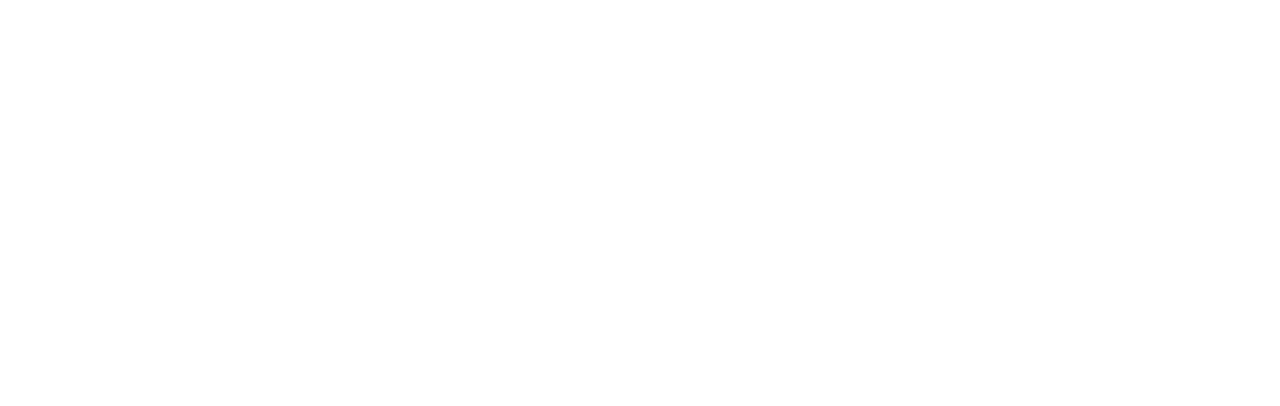
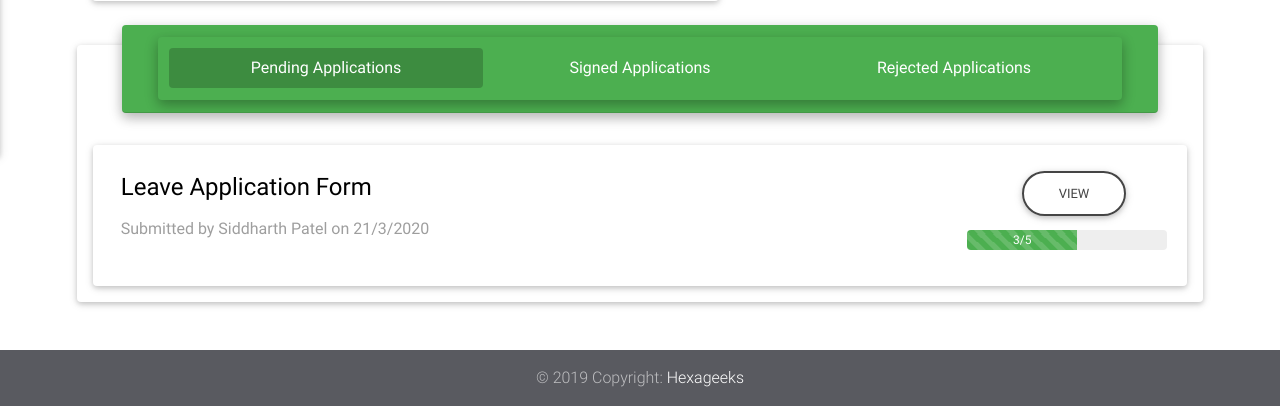
Before and after one commit to siddharthtpatel/PaperlessOffice_SIH_2020_WebApp, a Django app: page /dashboard/ in a window 1280 px wide. Before the commit the part shown is empty. Shown: the part 644-1050 px from the top of the page. Before the commit the page ends 26 px from the top, so only its background shows below. Run offline with Django 3.2, Linux system fonts and the light colour scheme; parts of the project's set-up code (start-up, migrations or seed data) failed here and were passed over; some libraries are stand-ins or nearby versions.

Commit message:
Division of Dashboard Done

```diff
--- a/daftar/settings.py
+++ b/daftar/settings.py
@@ -67,6 +67,7 @@ TEMPLATES = [
     {
         'BACKEND': 'django.template.backends.django.DjangoTemplates',
         'DIRS': [
+            'dashboard/templates',
             'templates/'
         ],
         'APP_DIRS': True,
@@ -119,7 +120,7 @@ AUTH_PASSWORD_VALIDATORS = [
 
 LANGUAGE_CODE = 'en-us'
 
-TIME_ZONE = 'UTC'
+TIME_ZONE = 'Asia/Kolkata'
 
 USE_I18N = True
 
--- /dev/null
+++ b/dashboard/templates/dashboard.html
@@ -0,0 +1,358 @@
+{% extends 'DashboardBase.html' %}
+{% block content %}
+<main>
+    <div class="container">
+
+      <!-- Section: Applications -->
+      <section class="pb-7">
+        <div class="row">
+          <div class="col-7">
+
+            <!-- Card -->
+            <div class="card">
+              <div class="card-header green white-text">
+                <h5 class="font-weight-500 my-1"> Storage</h5>
+              </div>
+
+              <!-- Card content -->
+              <div class="card-body card-columns">
+
+                <!-- Card -->
+                <div class="card-wrapper mb-3">
+                  <div id="card-1" class="card card-rotating">
+
+                    <div class="face front">
+                      <div class="view overlay">
+                        <img src="https://mdbootstrap.com/img/Photos/Others/forest-sm.jpg" class="img-fluid " alt="smaple image">
+                        <a class="rotate-btn" data-card="card-1"><div class="mask flex-center rgba-blue-light">
+                            <h4 class="white-text">File Name</h4>
+                        </div></a>
+                      </div>
+                    </div>
+
+                    <div class="face back">
+                      <div class="card-body custom-dark">
+                        <!-- Content -->
+                        <h6 class="font-weight-bold mb-0">File Name
+                          <a class="rotate-btn float-right" data-card="card-1"><i class="fas fa-undo"></i></a>
+                        </h6>
+                        <hr>
+                        <p>
+                          File Description ....
+                        </p>
+                      </div>
+
+                      <div class="card-footer custom-dark">
+                        <a class="link-text text-center mt-2">
+                          <h6>View <i class="fas fa-angle-double-right"></i></h6>
+                        </a>
+                      </div>
+                    </div>
+                  </div>
+                </div>
+                <!-- Card -->
+
+                <!-- Card -->
+                <div class="card-wrapper mb-3">
+                  <div id="card-2" class="card card-rotating">
+
+                    <div class="face front">
+                      <div class="view overlay">
+                        <img src="https://mdbootstrap.com/img/Photos/Others/images/43.jpg" class="img-fluid " alt="smaple image">
+                        <a class="rotate-btn" data-card="card-2"><div class="mask flex-center rgba-blue-light">
+                            <h4 class="white-text">File Name</h4>
+                        </div></a>
+                      </div>
+                    </div>
+
+                    <div class="face back">
+                      <div class="card-body custom-dark">
+                        <!-- Content -->
+                        <h6 class="font-weight-bold mb-0">File Name
+                          <a class="rotate-btn float-right" data-card="card-2"><i class="fas fa-undo"></i></a>
+                        </h6>
+                        <hr>
+                        <p>
+                          File Description ....
+                        </p>
+                      </div>
+
+                      <div class="card-footer custom-dark">
+                        <a class="link-text text-center mt-2">
+                          <h6>View <i class="fas fa-angle-double-right"></i></h6>
+                        </a>
+                      </div>
+                    </div>
+                </div>
+                </div>
+                <!-- Card -->
+
+                <!-- Card -->
+                <div class="card-wrapper mb-3">
+                  <div id="card-3" class="card card-rotating">
+
+                    <div class="face front">
+                      <div class="view overlay">
+                        <img src="https://mdbootstrap.com/img/Mockups/Lightbox/Thumbnail/img%20(67).jpg" class="img-fluid " alt="smaple image">
+                        <a class="rotate-btn" data-card="card-3"><div class="mask flex-center rgba-blue-light">
+                            <h4 class="white-text">File Name</h4>
+                        </div></a>
+                      </div>
+                    </div>
+
+                    <div class="face back">
+                      <div class="card-body custom-dark">
+                        <!-- Content -->
+                        <h6 class="font-weight-bold mb-0">File Name
+                          <a class="rotate-btn float-right" data-card="card-3"><i class="fas fa-undo"></i></a>
+                        </h6>
+                        <hr>
+                        <p>
+                          File Description ....
+                        </p>
+                      </div>
+
+                      <div class="card-footer custom-dark">
+                        <a class="link-text text-center mt-2">
+                          <h6>View <i class="fas fa-angle-double-right"></i></h6>
+                        </a>
+                      </div>
+                    </div>
+                </div>
+                </div>
+                <!-- Card -->
+              </div>
+            </div>
+          </div>
+
+          <div class="col">
+            <div class="card">
+              <div class="card-header green white-text">
+                <h5 class="font-weight-500 my-1"> Applications</h5>
+              </div>
+
+              <div class="card">
+                <div class="card-body">
+                  <div class="row">
+                    <div class="col-8 mt-2">
+                      <div class="mx-2">
+                        <h5 class="black-text">Yellow Application Form</h5>
+                      </div>
+                      <div class="mx-2 mt-3">
+                        <p class="grey-text">Submitted by Manjot Singh on 11/3/2020</p>
+                      </div>
+                    </div>
+                    <div class="col-4">
+                      <div class="text-center"><button
+                          class="btn btn-outline-default btn-rounded waves-effect">View</button>
+                        <div class="mt-2">
+                          <div class="progress md-progress float-right" style="width: 100px; height:15px;">
+                            <div class="progress-bar progress-bar-striped green progress-bar-animated"
+                              role="progressbar" style="width:85%;height: 15px" aria-valuenow="85" aria-valuemin="0"
+                              aria-valuemax="100">
+                              4/5
+                            </div>
+                          </div>
+                        </div>
+                      </div>
+                    </div>
+                  </div>
+                </div>
+
+                <div class="card">
+                  <div class="card-body">
+                    <div class="row">
+                      <div class="col-8 mt-2">
+                        <div class="mx-2">
+                          <h5 class="black-text">Yellow Application Form</h5>
+                        </div>
+                        <div class="mx-2 mt-3">
+                          <p class="grey-text">Submitted by Manjot Singh on 11/3/2020</p>
+                        </div>
+                      </div>
+                      <div class="col-4">
+                        <div class="text-center"><button
+                            class="btn btn-outline-default btn-rounded waves-effect">View</button>
+                          <div class="mt-2">
+                            <div class="progress md-progress float-right" style="width: 100; height:15px;">
+                              <div class="progress-bar progress-bar-striped green progress-bar-animated"
+                                role="progressbar" style="width:85%;height: 15px" aria-valuenow="85" aria-valuemin="0"
+                                aria-valuemax="100">
+                                4/5
+                              </div>
+                            </div>
+                          </div>
+                        </div>
+                      </div>
+                    </div>
+                  </div>
+
+                  <div class="card">
+                    <div class="card-body">
+                      <div class="row">
+                        <div class="col-8 mt-2">
+                          <div class="mx-2">
+                            <h5 class="black-text">Yellow Application Form</h5>
+                          </div>
+                          <div class="mx-2 mt-3">
+                            <p class="grey-text">Submitted by Manjot Singh on 11/3/2020</p>
+                          </div>
+                        </div>
+                        <div class="col-4">
+                          <div class="text-center"><button
+                              class="btn btn-outline-default btn-rounded waves-effect">View</button>
+                            <div class="mt-2">
+                              <div class="progress md-progress float-right" style="width: 100px; height:15px;">
+                                <div class="progress-bar progress-bar-striped green progress-bar-animated"
+                                  role="progressbar" style="width:85%;height: 15px" aria-valuenow="85" aria-valuemin="0"
+                                  aria-valuemax="100">
+                                  4/5
+                                </div>
+                              </div>
+                            </div>
+                          </div>
+                        </div>
+                      </div>
+                    </div>
+
+                  </div>
+
+                </div>
+                <!-- Panel -->
+              </div>
+            </div>
+          </div>
+
+
+
+          <!-- Row -->
+      </section>
+    </div>
+    <!-- container -->
+
+    <br>
+
+    <div class="container-fixed">
+
+      <!-- Section: New Applications -->
+      <section class="pb-7">
+
+        <div class="card card-cascade narrower">
+          <div class="view view-cascade card-header green black-text">
+            <ul class="nav md-tabs nav-justified green mb-0" id="myTab" role="tablist">
+              <li class="nav-item">
+                <a class="nav-link active" id="home-tab" data-toggle="tab" href="#home" role="tab"
+                  aria-controls="pending" aria-selected="true">Pending Applications</a>
+              </li>
+              <li class="nav-item">
+                <a class="nav-link" id="profile-tab" data-toggle="tab" href="#profile" role="tab" aria-controls="signed"
+                  aria-selected="false">Signed Applications</a>
+              </li>
+              <li class="nav-item">
+                <a class="nav-link" id="contact-tab" data-toggle="tab" href="#contact" role="tab"
+                  aria-controls="rejected" aria-selected="true">Rejected Applications</a>
+              </li>
+            </ul>
+          </div>
+          <div class="tab-content" id="myTabContent">
+
+            <div class="tab-pane fade show active" id="home" role="tabpanel" aria-labelledby="home-tab">
+              <div class="card">
+                <div class="card-body">
+                  <div class="row">
+                    <div class="col-10 mt-2">
+                      <div class="mx-2">
+                        <h4 class="black-text">Leave Application Form</h4>
+                      </div>
+                      <div class="mx-2 mt-3">
+                        <p class="grey-text">Submitted by Siddharth Patel on 21/3/2020</p>
+                      </div>
+                    </div>
+                    <div class="col-2">
+                      <div class=""><button class="btn btn-outline-default btn-rounded waves-effect">View</button>
+                        <div class="mt-2">
+                          <div class="progress md-progress float-right" style="width: 200px; height:20px;">
+                            <div class="progress-bar progress-bar-striped green progress-bar-animated"
+                              role="progressbar" style="width: 55%;height: 20px" aria-valuenow="55" aria-valuemin="0"
+                              aria-valuemax="100">
+                              3/5
+                            </div>
+                          </div>
+                        </div>
+                      </div>
+                    </div>
+                  </div>
+                </div>
+              </div>
+            </div>
+
+            <div class="tab-pane fade" id="profile" role="tabpanel" aria-labelledby="profile-tab">
+              <div class="card">
+                <div class="card-body">
+                  <div class="row">
+                    <div class="col-10 mt-2">
+                      <div class="mx-2">
+                        <h4 class="black-text">Hostel Application Form</h4>
+                      </div>
+                      <div class="mx-2 mt-3">
+                        <p class="grey-text">Submitted by Siddharth Patel on 21/3/2020</p>
+                      </div>
+                    </div>
+                    <div class="col-2">
+                      <div class=""><button class="btn btn-outline-default btn-rounded waves-effect">View</button>
+                        <div class="mt-2">
+                          <div class="progress md-progress float-right" style="width: 200px; height:20px;">
+                            <div class="progress-bar progress-bar-striped green progress-bar-animated"
+                              role="progressbar" style="width: 55%;height: 20px" aria-valuenow="55" aria-valuemin="0"
+                              aria-valuemax="100">
+                              3/5
+                            </div>
+                          </div>
+                        </div>
+                      </div>
+                    </div>
+                  </div>
+                </div>
+              </div>
+            </div>
+
+            <div class="tab-pane fade" id="contact" role="tabpanel" aria-labelledby="contact-tab">
+              <div class="card">
+                <div class="card-body">
+                  <div class="row">
+                    <div class="col-10 mt-2">
+                      <div class="mx-2">
+                        <h4 class="black-text">Yellow Application Form</h4>
+                      </div>
+                      <div class="mx-2 mt-3">
+                        <p class="grey-text">Submitted by Siddharth Patel on 21/3/2020</p>
+                      </div>
+                    </div>
+                    <div class="col-2">
+                      <div class=""><button class="btn btn-outline-default btn-rounded waves-effect">View</button>
+                        <div class="mt-2">
+                          <div class="progress md-progress float-right" style="width: 200px; height:20px;">
+                            <div class="progress-bar progress-bar-striped green progress-bar-animated"
+                              role="progressbar" style="width:85%;height: 20px" aria-valuenow="85" aria-valuemin="0"
+                              aria-valuemax="100">
+                              4/5
+                            </div>
+                          </div>
+                        </div>
+                      </div>
+                    </div>
+                  </div>
+                </div>
+
+              </div>
+            </div>
+          </div>
+        </div>
+        <!-- Panel -->
+      </section>
+      <!-- Section: data tables -->
+
+    </div>
+
+  </main>
+{% endblock %}
--- a/dashboard/views.py
+++ b/dashboard/views.py
@@ -1,5 +1,5 @@
-from django.http import HttpResponse
+from django.shortcuts import render, redirect
 
 
 def index(request):
-    return HttpResponse('Testing index ')
+    return render(request, 'dashboard.html', {})
--- a/main/views.py
+++ b/main/views.py
@@ -15,7 +15,7 @@ def login(request):
             token = login_form.login()
 
             if token:
-                request.session['token'] = token;
+                request.session['token'] = token
                 return redirect('/dashboard')
             else:
                 return render(request, 'index.html', {'login_error': True})
--- /dev/null
+++ b/templates/DashboardBase.html
@@ -0,0 +1,272 @@
+{% load static %}
+<!DOCTYPE html>
+<html lang="en">
+
+<head>
+  <meta charset="utf-8">
+  <meta name="viewport" content="width=device-width, initial-scale=1, shrink-to-fit=no">
+  <meta http-equiv="x-ua-compatible" content="ie=edge">
+  <title>Daftar | Dashboard</title>
+  <!-- Font Awesome -->
+  <link rel="stylesheet" href="https://use.fontawesome.com/releases/v5.7.0/css/all.css">
+  <!-- Bootstrap core CSS -->
+  <link href="{% static 'css/bootstrap.min.css' %}" rel="stylesheet">
+  <!-- Material Design Bootstrap -->
+  <link rel="stylesheet" href="{% static 'css/mdb.min.css' %}">
+  <!-- Your custom styles (optional) -->
+  <style>
+    .visible-img {
+      display: inline-block !important;
+    }
+
+    .invisible-img {
+      display: none !important;
+    }
+
+    .card-columns {
+      column-count: 2;
+    }
+
+  </style>
+</head>
+
+<body class="fixed-sn white-skin">
+
+  <!-- Main Navigation -->
+  <header>
+
+    <!-- Sidebar navigation -->
+    <div id="slide-out" class="side-nav  fixed">
+      <ul class="custom-scrollbar">
+
+        <!-- Logo -->
+        <li class="logo-sn waves-effect py-3">
+          <div class="text-center">
+            <a href="#" class="pl-0">
+              <img id="img-black" class="" width="200px" height="40px" src="{%static 'img/logo_transparent.png'%}">
+              <img id="img-white" style="display:none" width="200px" height="40px"
+                src="{% static 'img/logo_transparent_white.png' %}"></a>
+          </div>
+        </li>
+
+        <!-- Search Form -->
+        <li>
+          <form class="search-form" role="search">
+            <div class="md-form mt-0 waves-light">
+              <input type="text" class="form-control py-2" placeholder="Search">
+            </div>
+          </form>
+        </li>
+
+        <!-- Side navigation links -->
+        <li>
+          <ul class="collapsible collapsible-accordion">
+            <li>
+              <a href="/dashboard" class="collapsible-header waves-effect active"><i
+                  class="fas fa-home"></i>Home</a>
+            </li>
+            <li>
+              <a class="collapsible-header waves-effect arrow-r">
+                <i class="fas fa-hdd"></i>Your Storage<i class="fas fa-angle-down rotate-icon"></i>
+              </a>
+              <div class="collapsible-body">
+                <ul>
+                  <li>
+                    <a href="#" class="waves-effect">Your Documents</a>
+                  </li>
+                  <li>
+                    <a href="#" class="waves-effect">Shared Documents</a>
+                  </li>
+                  <li>
+                    <a href="#" class="waves-effect">Public Documents</a>
+                  </li>
+                </ul>
+              </div>
+            </li>
+            <li>
+              <a class="collapsible-header waves-effect arrow-r">
+                <i class="fab fa-wpforms"></i>Your Applications<i class="fas fa-angle-down rotate-icon"></i>
+              </a>
+              <div class="collapsible-body">
+                <ul>
+                  <li>
+                    <a href="#" class="waves-effect">Pending Applications</a>
+                  </li>
+                  <li>
+                    <a href="#" class="waves-effect">Approved Applications</a>
+                  </li>
+                  <li>
+                    <a href="#" class="waves-effect">Rejected Applications</a>
+                  </li>
+                  <li>
+                    <a href="#" class="waves-effect">All Applications</a>
+                  </li>
+                </ul>
+              </div>
+            </li>
+            <li>
+              <a class="collapsible-header waves-effect arrow-r">
+                <i class="fas fa-network-wired"></i>Workflows<i class="fas fa-angle-down rotate-icon"></i>
+              </a>
+              <div class="collapsible-body">
+                <ul>
+                  <li>
+                    <a href="#" class="waves-effect">Create new workflow</a>
+                  </li>
+                  <li>
+                    <a href="#" class="waves-effect">Workflows</a>
+                  </li>
+                </ul>
+              </div>
+            </li>
+            <!-- Side navigation links -->
+
+          </ul>
+          <div class="sidenav-bg mask-strong"></div>
+    </div>
+    <!-- Sidebar navigation -->
+
+    <!-- Navbar -->
+    <nav class="navbar fixed-top navbar-expand-lg scrolling-navbar double-nav">
+
+      <!-- SideNav slide-out button -->
+      <div class="float-left">
+        <a href="#" data-activates="slide-out" class="button-collapse"><i class="fas fa-bars"></i></a>
+      </div>
+
+      <!-- Breadcrumb -->
+      <div class="breadcrumb-dn mr-auto">
+        <p>Dashboard</p>
+      </div>
+
+      <div class="d-flex change-mode">
+
+        <div class="ml-auto mb-0 mr-3 change-mode-wrapper">
+          <button class="btn btn-outline-black btn-sm" id="dark-mode">DARK MODE</button>
+        </div>
+
+        <!-- Navbar links -->
+        <ul class="nav navbar-nav ml-auto mr-3">
+
+          <li class="nav-item dropdown">
+            <a class="nav-link dropdown-toggle btn-sm" href="#" id="userDropdown" data-toggle="dropdown"
+              aria-haspopup="true" aria-expanded="false">
+              <i class="fas fa-plus"></i><span class="clearfix d-none d-sm-inline-block"></span>
+            </a>
+            <div class="dropdown-menu dropdown-menu-right" aria-labelledby="userDropdown">
+              <a class="dropdown-item" href="#">New Document</a>
+              <a class="dropdown-item" href="#">New Application</a>
+            </div>
+          </li>
+
+        </ul>
+        <!-- Navbar links -->
+
+        <!-- Navbar links -->
+        <ul class="nav navbar-nav nav-flex-icons ml-auto">
+
+          <li class="nav-item dropdown">
+            <a class="nav-link dropdown-toggle waves-effect" href="#" id="userDropdown" data-toggle="dropdown"
+              aria-haspopup="true" aria-expanded="false">
+              <i class="fas fa-user"></i> <span class="clearfix d-none d-sm-inline-block">Profile</span>
+            </a>
+            <div class="dropdown-menu dropdown-menu-right" aria-labelledby="userDropdown">
+              <a class="dropdown-item" href="#">Log Out</a>
+              <a class="dropdown-item" href="#">My account</a>
+            </div>
+          </li>
+
+        </ul>
+        <!-- Navbar links -->
+
+      </div>
+
+    </nav>
+    <!-- Navbar -->
+
+  </header>
+  <!-- Main Navigation -->
+  {% block content %}
+
+  {% endblock %}
+
+  <!-- Footer -->
+  <footer class="page-footer pt-0 mt-5 rgba-stylish-light">
+
+    <!-- Copyright -->
+    <div class="footer-copyright py-3 text-center">
+      <div class="container-fluid">
+        © 2019 Copyright: <a href="https://mdbootstrap.com/education/bootstrap/" target="_blank"> Hexageeks</a>
+      </div>
+    </div>
+
+  </footer>
+  <!-- Footer -->
+
+  <!-- SCRIPTS -->
+  <!-- JQuery -->
+  <script type="text/javascript" src="{% static 'js/jquery-3.3.1.min.js' %}"></script>
+
+  <!-- Bootstrap tooltips -->
+  <script type="text/javascript" src="{% static 'js/popper.min.js' %}"></script>
+
+  <!-- Bootstrap core JavaScript -->
+  <script type="text/javascript" src="{% static 'js/bootstrap.min.js' %}"></script>
+
+  <!-- MDB core JavaScript -->
+  <script type="text/javascript" src="{% static 'js/mdb.min.js' %}"></script>
+
+  <!-- Initializations -->
+  <script>
+
+    // SideNav Initialization
+    $(".button-collapse").sideNav();
+
+    var container = document.querySelector('.custom-scrollbar');
+    Ps.initialize(container, {
+      wheelSpeed: 2,
+      wheelPropagation: true,
+      minScrollbarLength: 20
+    });
+
+    $(function () {
+      $('#dark-mode').on('click', function (e) {
+
+        e.preventDefault();
+
+
+        $('#img-black').toggleClass('invisible-img');
+        $('#img-white').toggleClass('visible-img');
+        $('footer, .card').toggleClass('dark-card-admin');
+        $('body, .navbar').toggleClass('white-skin navy-blue-skin');
+        $(this).toggleClass('white text-dark btn-outline-black');
+        $('body').toggleClass('dark-bg-admin');
+        $('h6, .card, p, td, th, i, li a, h4, input, label').not('#slide-out i, #slide-out a, .dropdown-item i, .dropdown-item').toggleClass('text-white');
+        $('.btn-dash').toggleClass('grey blue').toggleClass('lighten-3 darken-3');
+        $('.gradient-card-header').toggleClass('white black lighten-4');
+        $('.list-panel a').toggleClass('navy-blue-bg-a text-white').toggleClass('list-group-border');
+        $('.custom-dark').toggleClass('white-text unique-color-dark lighten-3 darken-3 text-white')
+      });
+    });
+
+    //doughnut
+    var ctxD = document.getElementById("doughnutChart").getContext('2d');
+    var myLineChart = new Chart(ctxD, {
+      type: 'doughnut',
+      data: {
+        labels: ["Pending", "Signed", "Rejected"],
+        datasets: [{
+          data: [3, 5, 2],
+          backgroundColor: ["#F7464A", "#46BFBD", "#FDB45C"],
+          hoverBackgroundColor: ["#FF5A5E", "#5AD3D1", "#FFC870"]
+        }]
+      },
+      options: {
+        responsive: true
+      }
+    });
+  </script>
+
+</body>
+
+</html>
```
Also changed, not shown: templates/index.html (+9 -8 lines), db.sqlite3, templates/README.md (added).
